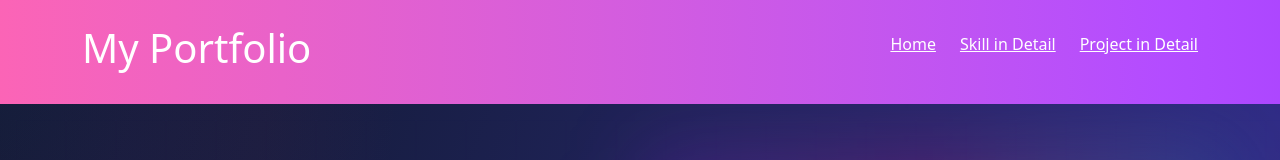
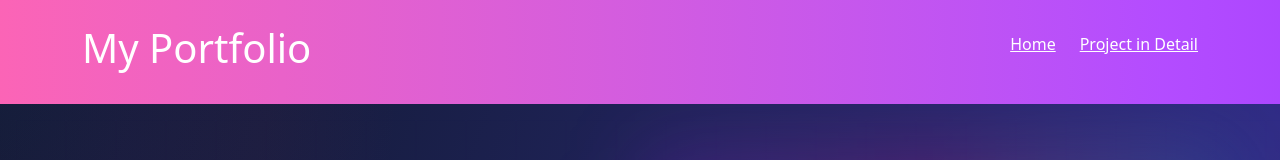
Before and after one commit to Amjadkhan9756/Portfolio, a React (Vite) app: page / in a window 1280 px wide. Shown: the top 160 px of the page. Built offline with nearby package versions, Linux system fonts and the light colour scheme.

Commit message:
new update

```diff
--- a/src/App.jsx
+++ b/src/App.jsx
@@ -2,7 +2,7 @@ import { BrowserRouter, Routes, Route } from "react-router-dom";
 
 import Navbar from "./Navbar";
 import Home from "./Component/Home";
-import Skill from "./Component/Skill";
+import Project from "./Component/Project";
 // import 'bootstrap/dist/css/bootstrap.min.css';
 
 function App() {
@@ -11,8 +11,7 @@ function App() {
       <Navbar />
       <Routes>
         <Route path="/" element={<Home/>}/>
-        <Route path="/Skill" element={<Skill/>}/>
-
+        <Route path="/Project" element={<Project/>}/>
       </Routes>
     </BrowserRouter>
   );
--- a/src/Component/Skill.jsx
+++ /dev/null
@@ -1,12 +0,0 @@
-function Skill(){
-    return (
-        <>
-        <div>
-            <h1>Skill here </h1>
-        </div>
-
-        </>
-    )
-}
-
-export default Skill;
--- a/src/Navbar.jsx
+++ b/src/Navbar.jsx
@@ -18,14 +18,7 @@ const Navbar = () => {
               Home
             </Link>
           </li>
-          <li>
-            <Link
-              to="/Skill"
-              className="text-white font-medium hover:text-yellow-300 transition duration-300"
-            >
-              Skill in Detail
-            </Link>
-          </li>
+
           <li>
             <Link
               to="/Project"
```
Also changed, not shown: 1 other file (tests, documents, lock files or other folders).
